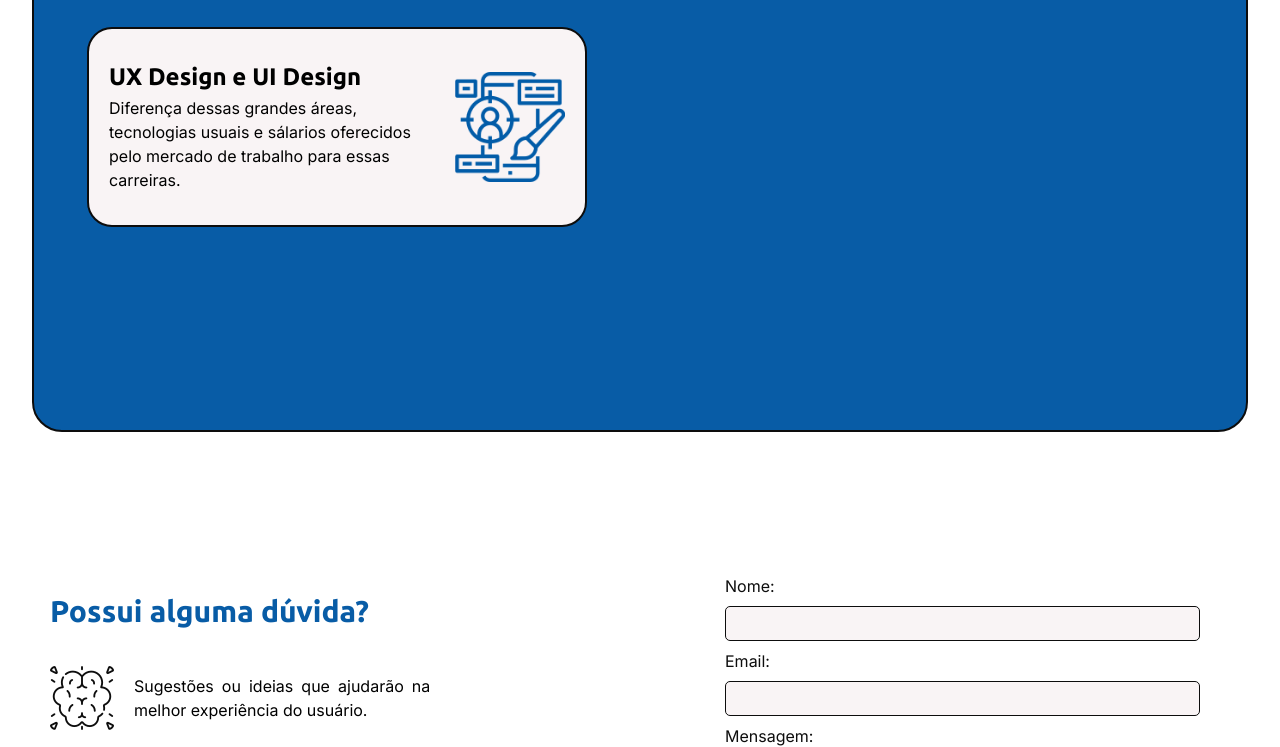
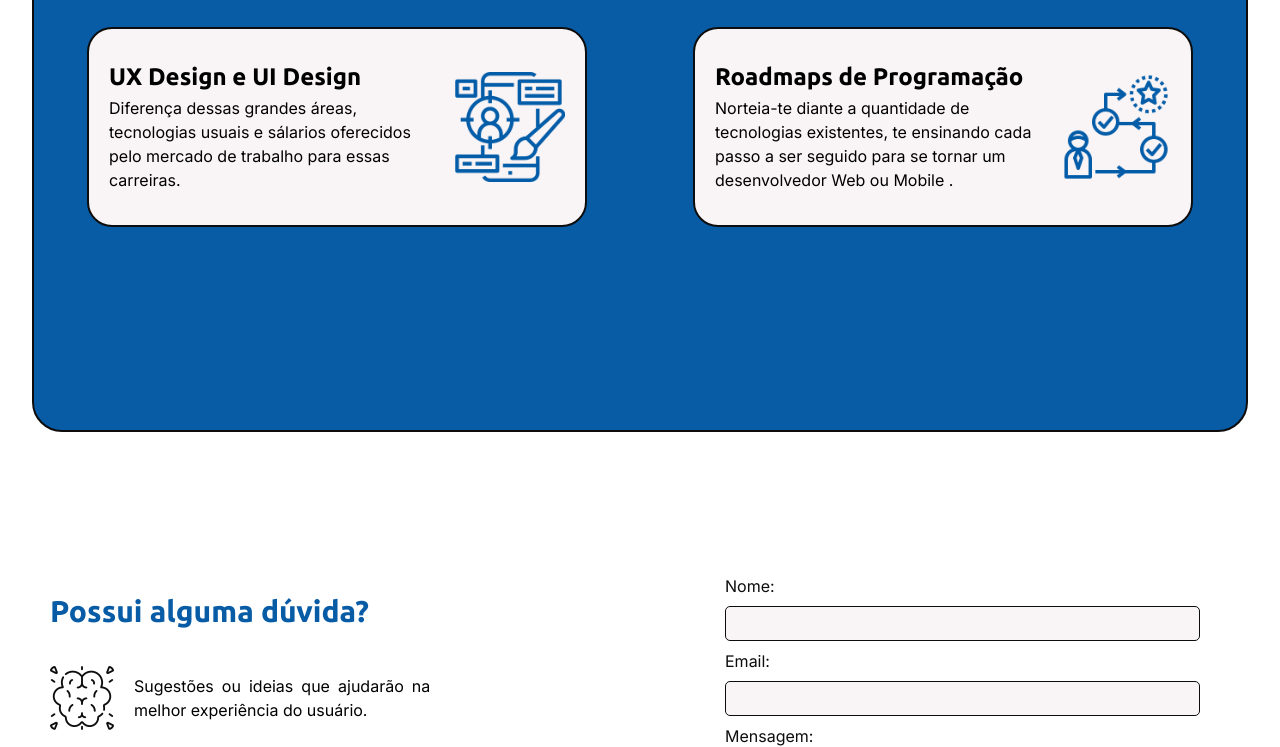
Before and after one commit to dxxiogo/tech_guide, a plain HTML site: page index.html in a window 1280 px wide. Shown: the part 2048-2795 px from the top of the page. Drawn offline with Linux system fonts and the light colour scheme.

Commit message:
Adição da div sobre os roads maps

```diff
--- a/index.html
+++ b/index.html
@@ -72,6 +72,13 @@
                             </div>
                             <img src="imagens/ui (1).png" alt="Icone celular com pincel flutuando">
                         </div>
+                        <div class="box-content-item">
+                            <div class="content-item-text">
+                                <h2>Roadmaps de Programação</h2>
+                                <p>Norteia-te diante a quantidade de tecnologias existentes, te ensinando cada passo a ser seguido para se tornar um desenvolvedor Web ou Mobile .</p>
+                            </div>
+                            <img src="imagens/direction.png" alt="icone CPU">
+                        </div>
                     </div>
                 </div>
             </section>
```
Also changed, not shown: imagens/direction.png (added).
